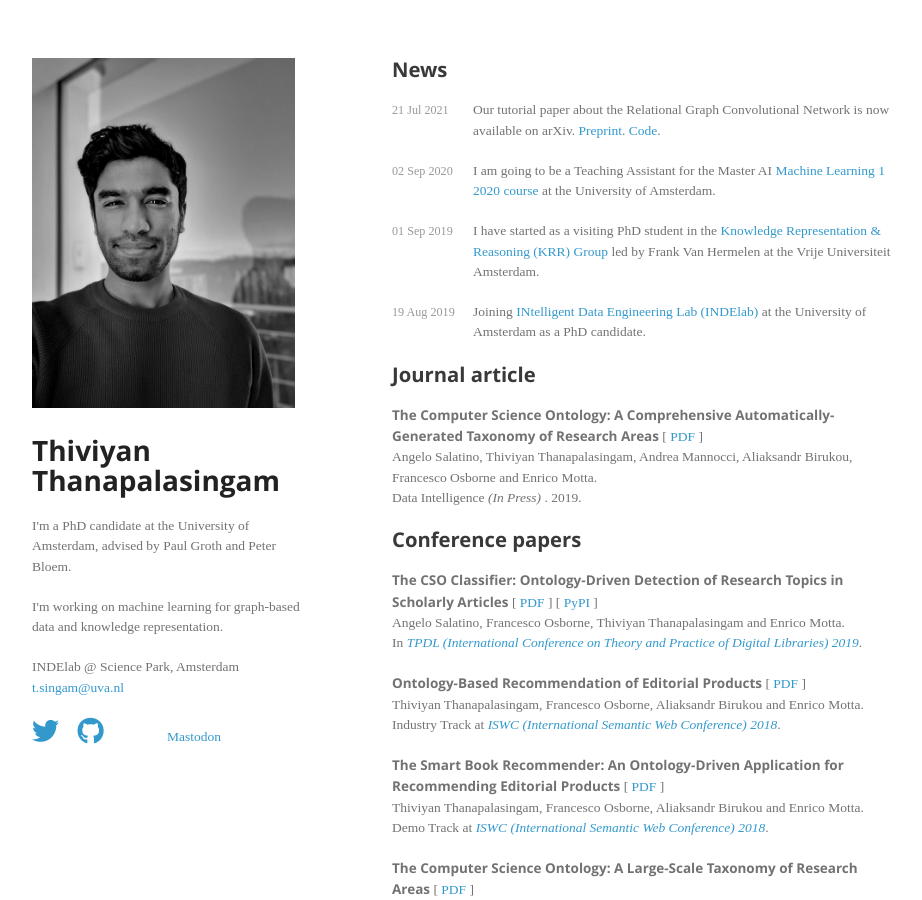
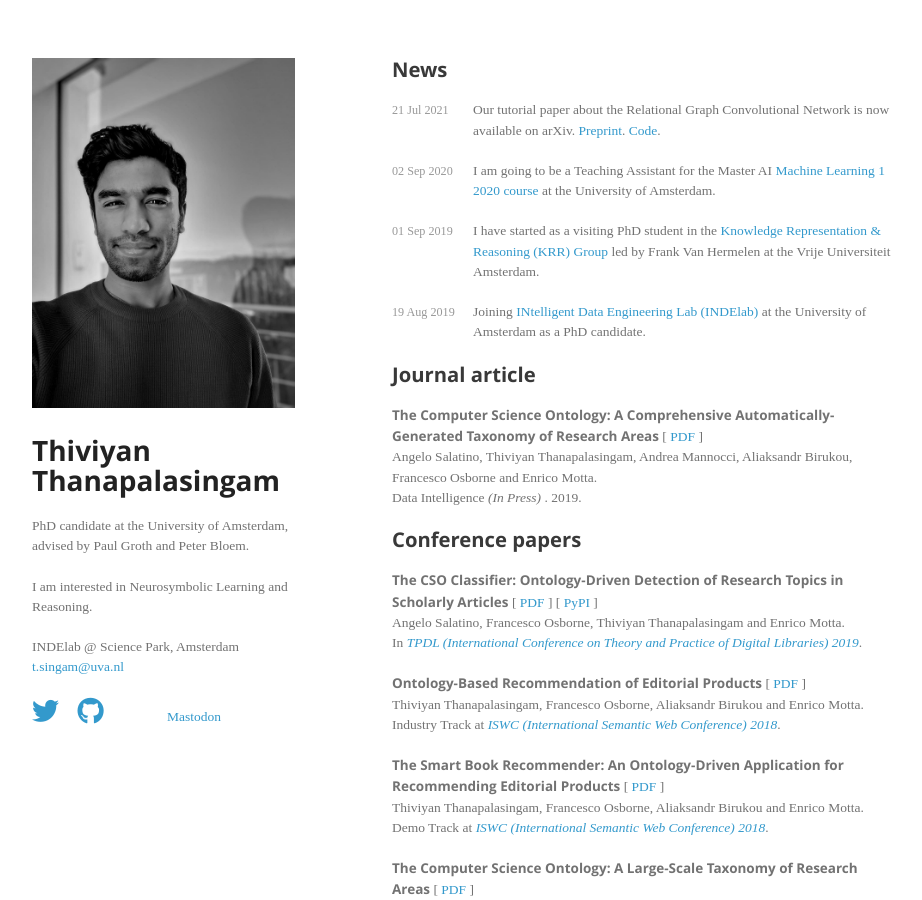
Before and after one commit to thiviyanT/website, a Jekyll site: the page built from index.html, in a window 1280 px wide and 900 px high. Shown: the whole window, without its empty margins (178-1100 px from the left). Built offline with Jekyll 4.4.1, drawn with Linux system fonts in a browser that asks for light colours; nearby versions of some CDN libraries; some web fonts are replaced; the list of posts is cut into pages by our own code; a style sheet for code colours, icons or effects is not loaded.

Commit message:
Update header.html

```diff
--- a/_includes/header.html
+++ b/_includes/header.html
@@ -1,8 +1,8 @@
 <header>
     <img src="/assets/images/3641.jpg" height="350" alt="Thiviyan Thanapalasingam"><br><br>
     <h1>Thiviyan Thanapalasingam</h1>
-    <p>I'm a PhD candidate at the University of Amsterdam, advised by Paul Groth and Peter Bloem.</p>
-    <p>I'm working on machine learning for graph-based data and knowledge representation.</p>
+    <p>PhD candidate at the University of Amsterdam, advised by Paul Groth and Peter Bloem.</p>
+    <p>I am interested in Neurosymbolic Learning and Reasoning.</p>
 
     <p>INDElab @ Science Park, Amsterdam<br>
     <a href="mailto:t.singam@uva.nl">t.singam@uva.nl</a><br>
```
